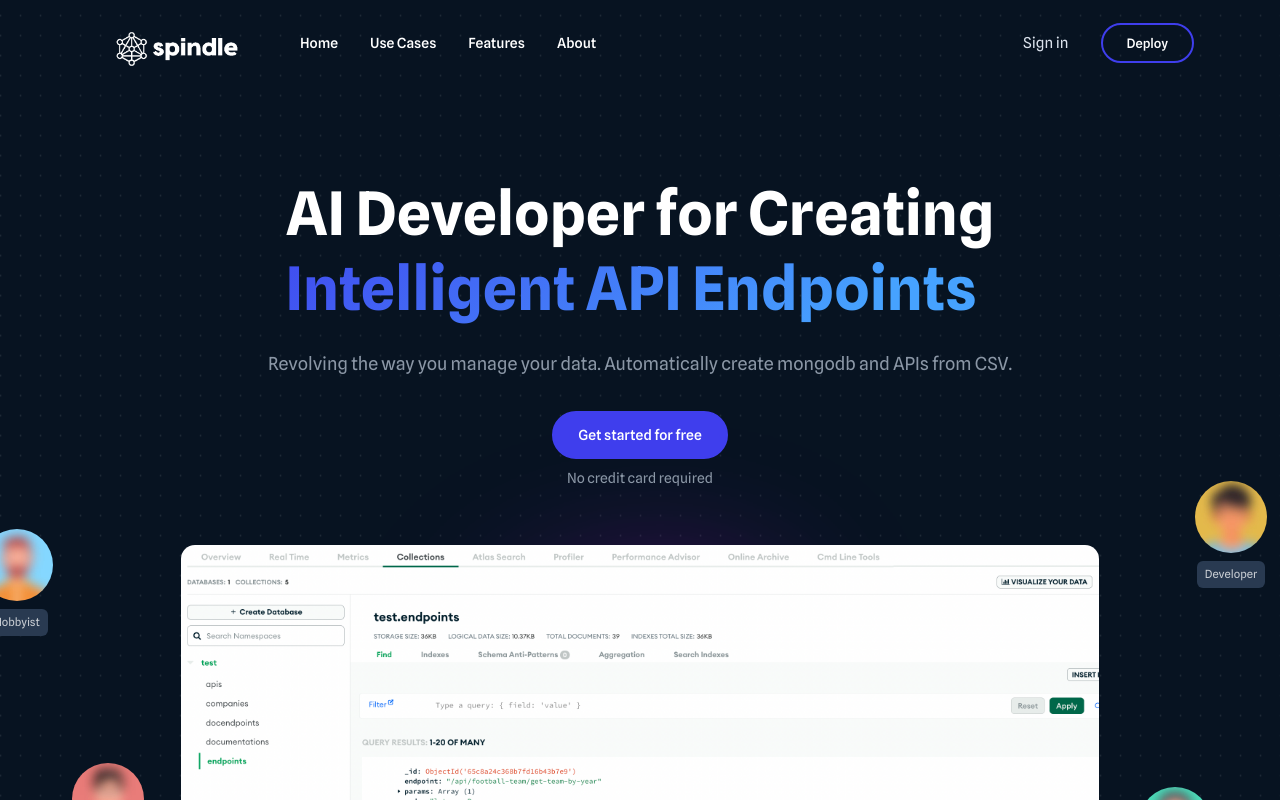
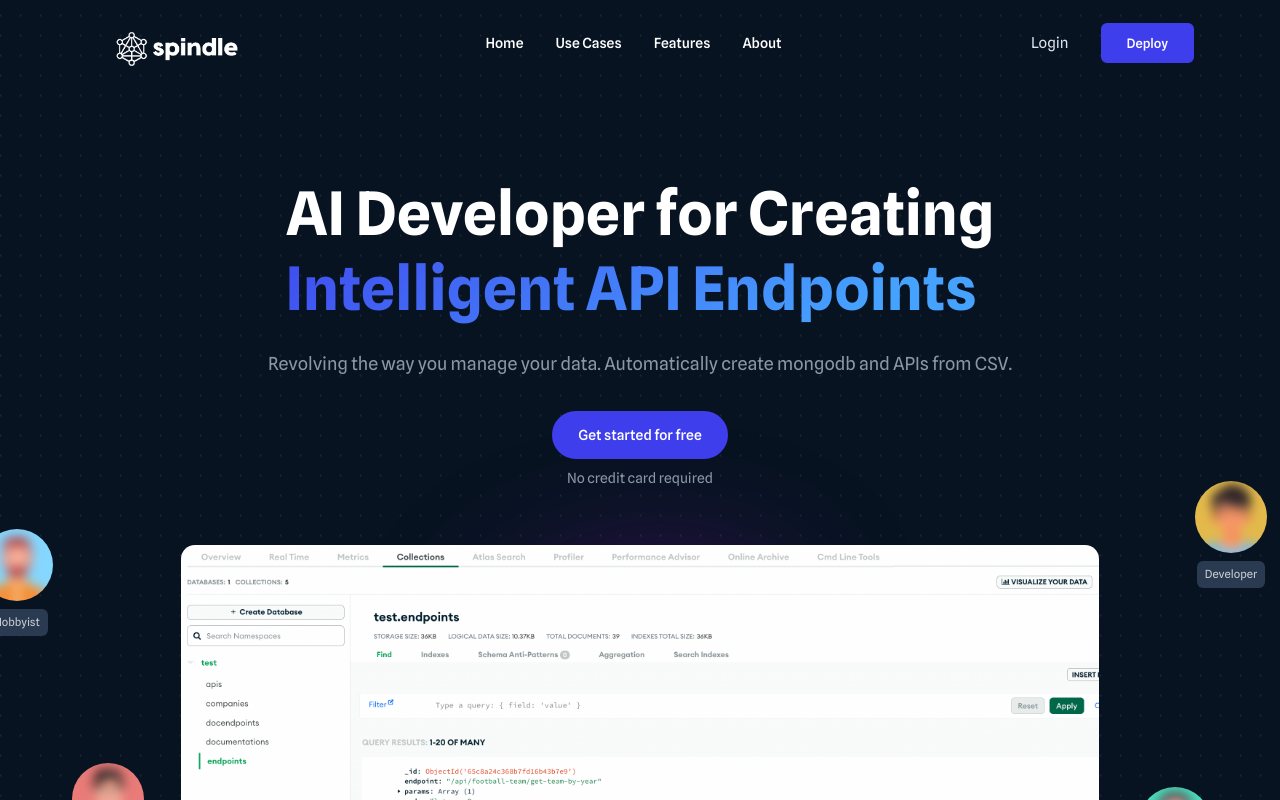
Before and after one commit to mnshah0101/spindle-hermes, a Next.js app in the folder frontend/: page / in a window 1280 px wide. Shown: the top 800 px of the page. Built offline with nearby package versions, Linux system fonts and the light colour scheme; no server answers; a web font is replaced by a local one.

Commit message:
right layout

```diff
--- a/frontend/pages/index.jsx
+++ b/frontend/pages/index.jsx
@@ -1,6 +1,6 @@
 import Head from 'next/head';
 import React from 'react';
-import Layout2 from '../components/Layout/Layout2';
+import Layout from '../components/Layout';
 import HeroStyle2 from '../components/Hero/HeroStyle2';
 import SectionHeading from '../components/SectionHeading';
 import Accordion from '../components/Accordion';
@@ -22,7 +22,7 @@
           Spindle - Automated API and Database Hosting
         </title>
       </Head>
-      <Layout2>
+      <Layout>
         <HeroStyle2
           title="AI Developer for Creating"
           typingText={[
@@ -259,7 +259,7 @@
             <Accordion variant="accordion-separated" plusMinus />
           </div>
         </section>
-      </Layout2>
+      </Layout>
     </>
   );
 }
```
